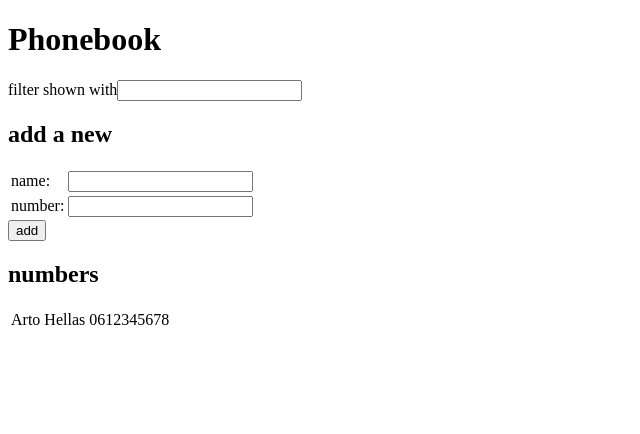
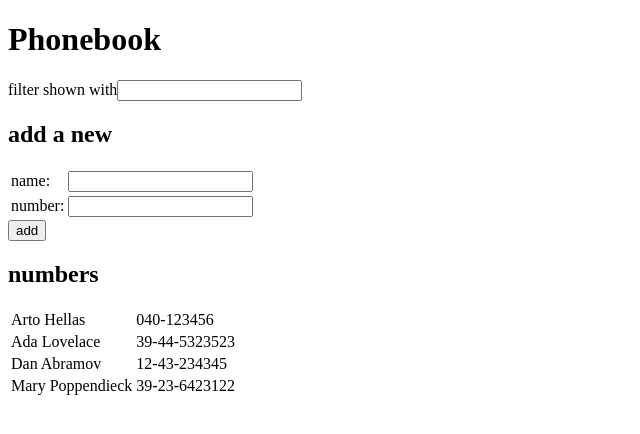
Before and after one commit to DaPurr/FullStackOpen, a React (Vite) app in the folder part2/phonebook/: page / in a window 1280 px wide. Shown: the top 434 px of the page, without its empty margins (0-640 px from the left). Built offline with nearby package versions, Linux system fonts and the light colour scheme; data requests are answered from the project's data file.

Commit message:
Add exercise 2.11

```diff
--- /dev/null
+++ b/part2/phonebook/db.json
@@ -0,0 +1,24 @@
+{
+    "persons": [
+        {
+            "name": "Arto Hellas",
+            "number": "040-123456",
+            "id": "1"
+        },
+        {
+            "name": "Ada Lovelace",
+            "number": "39-44-5323523",
+            "id": "2"
+        },
+        {
+            "name": "Dan Abramov",
+            "number": "12-43-234345",
+            "id": "3"
+        },
+        {
+            "name": "Mary Poppendieck",
+            "number": "39-23-6423122",
+            "id": "4"
+        }
+    ]
+}
--- a/part2/phonebook/package.json
+++ b/part2/phonebook/package.json
@@ -10,6 +10,7 @@
     "preview": "vite preview"
   },
   "dependencies": {
+    "axios": "^1.7.2",
     "react": "^18.3.1",
     "react-dom": "^18.3.1"
   },
@@ -21,6 +22,7 @@
     "eslint-plugin-react": "^7.34.2",
     "eslint-plugin-react-hooks": "^4.6.2",
     "eslint-plugin-react-refresh": "^0.4.7",
+    "json-server": "^1.0.0-beta.1",
     "vite": "^5.3.1"
   }
 }
--- a/part2/phonebook/src/App.jsx
+++ b/part2/phonebook/src/App.jsx
@@ -1,15 +1,22 @@
-import { useState } from 'react'
+import { useEffect, useState } from 'react'
 import { Filter } from './components/Filter'
 import { PersonForm } from './components/PersonForm'
 import { Persons } from './components/Persons'
+import axios from 'axios'
 
 const App = () => {
-  const [persons, setPersons] = useState([
-    { name: 'Arto Hellas', number: '0612345678' }
-  ])
+  const [persons, setPersons] = useState([])
   const [newName, setNewName] = useState('')
   const [newNumber, setNewNumber] = useState('')
   const [searchQuery, setSearchQuery] = useState('')
+
+  useEffect(() => {
+    axios.get('http://localhost:3001/persons')
+      .then(response => {
+        setPersons(response.data)
+        console.log('using effect', response);
+      })
+  }, [])
 
   const handleChangeName = (event) => {
     setNewName(event.target.value)
```
Also changed, not shown: 1 other file (tests, documents, lock files or other folders).
